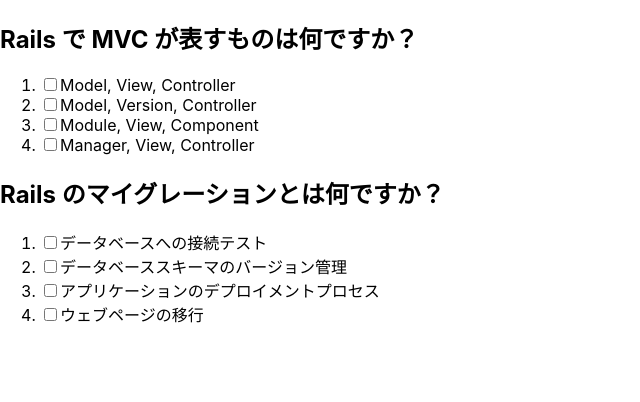
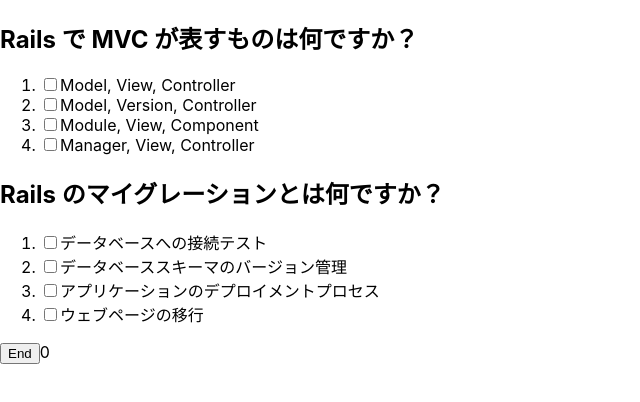
Before and after one commit to kaibadash/markdown_quiz, a React (Create React App) app: page / in a window 1280 px wide. Shown: the top 402 px of the page, without its empty margins (0-640 px from the left). Built offline with nearby package versions, Linux system fonts and the light colour scheme.

Commit message:
Separate files

```diff
--- a/src/Question.ts
+++ b/src/Question.ts
@@ -14,4 +14,20 @@
   add(item: Item) {
     this.items.push(item);
   }
+
+  correct(): boolean {
+    const ngList = this.items.filter((item) => {
+      return !item.correct && item.selected;
+    });
+    if (ngList.length > 0) {
+      return false;
+    }
+    const correctList = this.items.filter((item) => {
+      return item.correct;
+    });
+    const okList = this.items.filter((item) => {
+      return item.correct && item.selected;
+    });
+    return okList.length === correctList.length;
+  }
 }
--- a/src/Questions.ts
+++ b/src/Questions.ts
@@ -4,8 +4,22 @@
 
 export class Questions {
   public questions: Question[] = [];
+  public ended: boolean = false;
+  public numberOfCorrectAnswers: number = 0;
 
   add(question: Question) {
     this.questions.push(question);
   }
+
+  end() {
+    this.ended = true;
+    this.numberOfCorrectAnswers = this.questions.reduce(
+      (sum, question) => sum + (question.correct() ? 1 : 0),
+      0
+    );
+  }
+
+  numberOfQuestions(): number {
+    return this.questions.length;
+  }
 }
--- a/src/Quiz.tsx
+++ b/src/Quiz.tsx
@@ -104,6 +104,11 @@
           </ol>
         </div>
       ))}
+
+      <div>
+        <button onClick={() => questions.end()}>End</button>
+        {questions.numberOfCorrectAnswers}
+      </div>
     </div>
   );
 };
```
